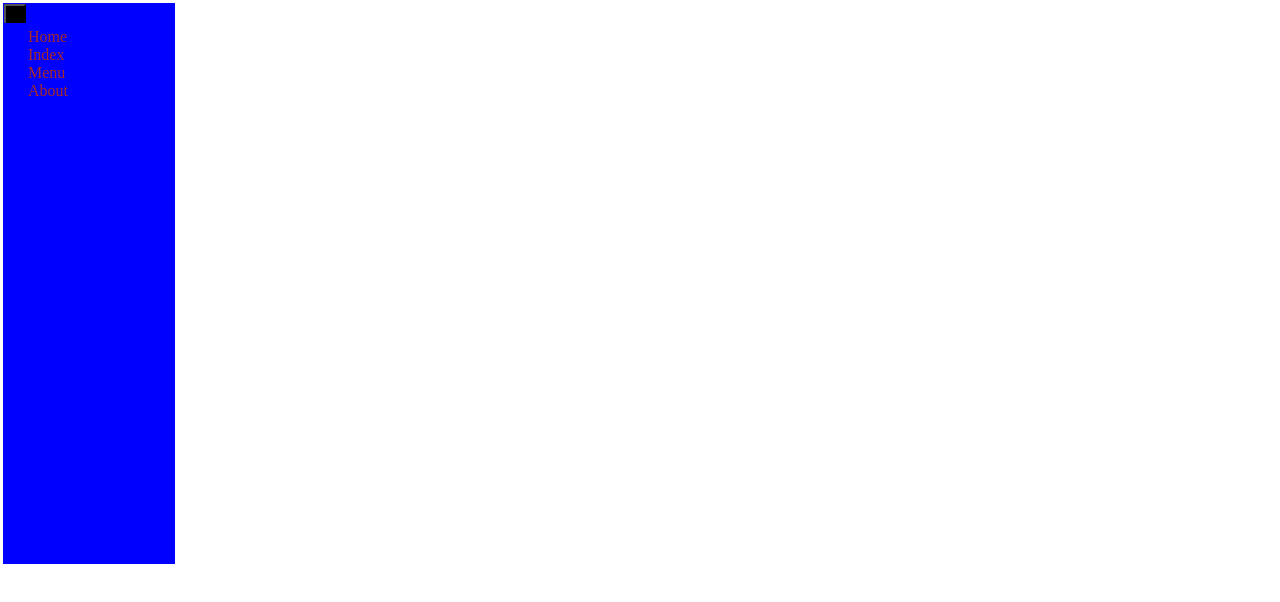
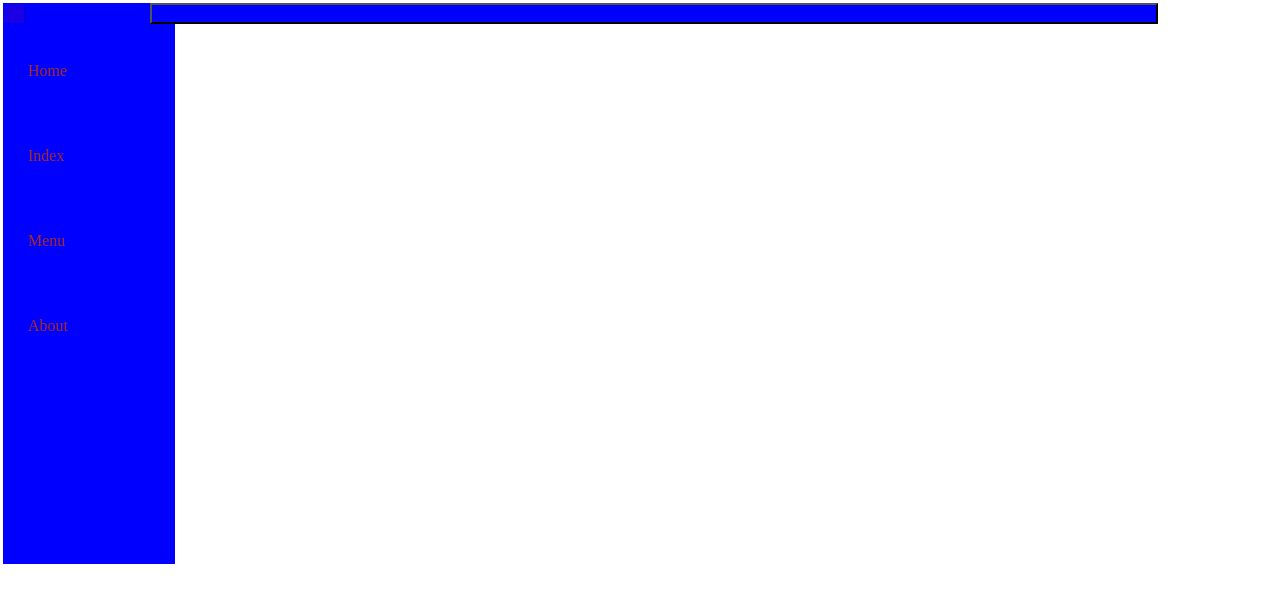
Before and after one commit to ManikandanKumarkp/slider, a plain HTML site: page index.html in a window 1280 px wide. Drawn offline with Linux system fonts and the light colour scheme.

Commit message:
2 files modified

```diff
--- a/index.html
+++ b/index.html
@@ -5,7 +5,9 @@
      <link rel="stylesheet" type="text/css" href="styles.css">
   </head>
   <body>
-  <div><input type="button" class="btn"></div>
+  <div><input type="button" class="btn">
+    <input type="button" class="Cancel">
+  </div>
     <div class="slider">
     <ul>
     <li><a href="#">Home</a></li>
--- a/styles.css
+++ b/styles.css
@@ -3,12 +3,12 @@ body {
   padding: 0px;
 }
 .btn{
-  background-color:black ;
+  background-color:red ;
   position:fixed;
   transition:3s;
   border-radius: 1px;
   border-bottom: 1px;
- opacity:1;
+ opacity:0.1;
  margin: 4px;
  padding-right: 12px;
  cursor:pointer;
@@ -18,7 +18,22 @@ body {
  left: 0px;
 }
 .btn:hover {
-  opacity:0.1;
+  opacity:1;
+
+}
+.cancel{
+  cursor:pointer;
+  position:fixed;
+  padding-right: 12px;
+  right:122px;
+  left: 150px;
+  background-color: blue;
+}
+.cancel:hover{
+margin:0px;
+padding:0px;
+opacity: 1;
+position: fixed;
 }
 .slider ul{
   margin: 3px;
@@ -40,15 +55,19 @@ body {
 color:brown;
 text-decoration: none;
 display: block;
+line-height: 85px;
+line-break:12px;
+width:122;
 }
 
 .slider ul li:hover{
   background-color: bisque;
-  margin:2px;
+  margin:0px;
   padding:10px;
   border:10px;
-  margin-top: 2px;
-  margin-bottom: 2px;
-  border-top: 2px;
+  margin-top: 12px;
+  margin-bottom: 12px;
+  border-top: 12px;
+  width: 65px;
 
 }
```
